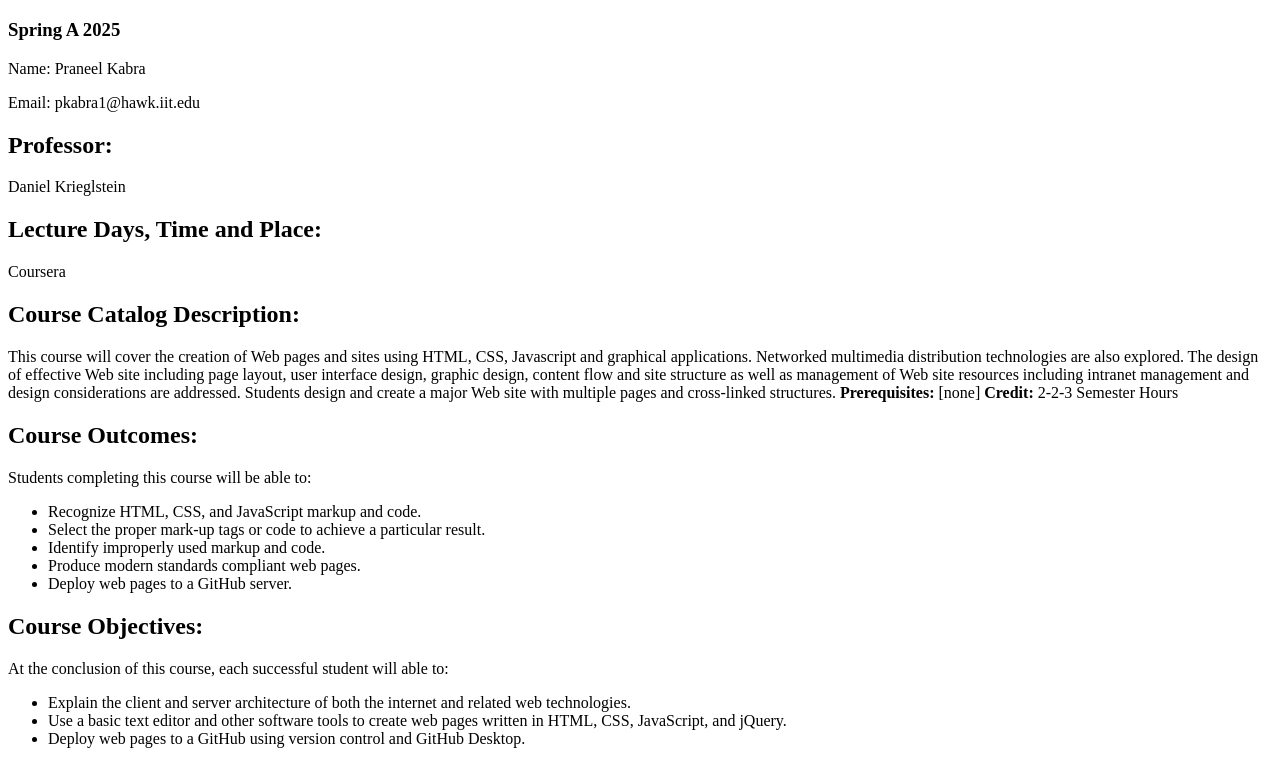
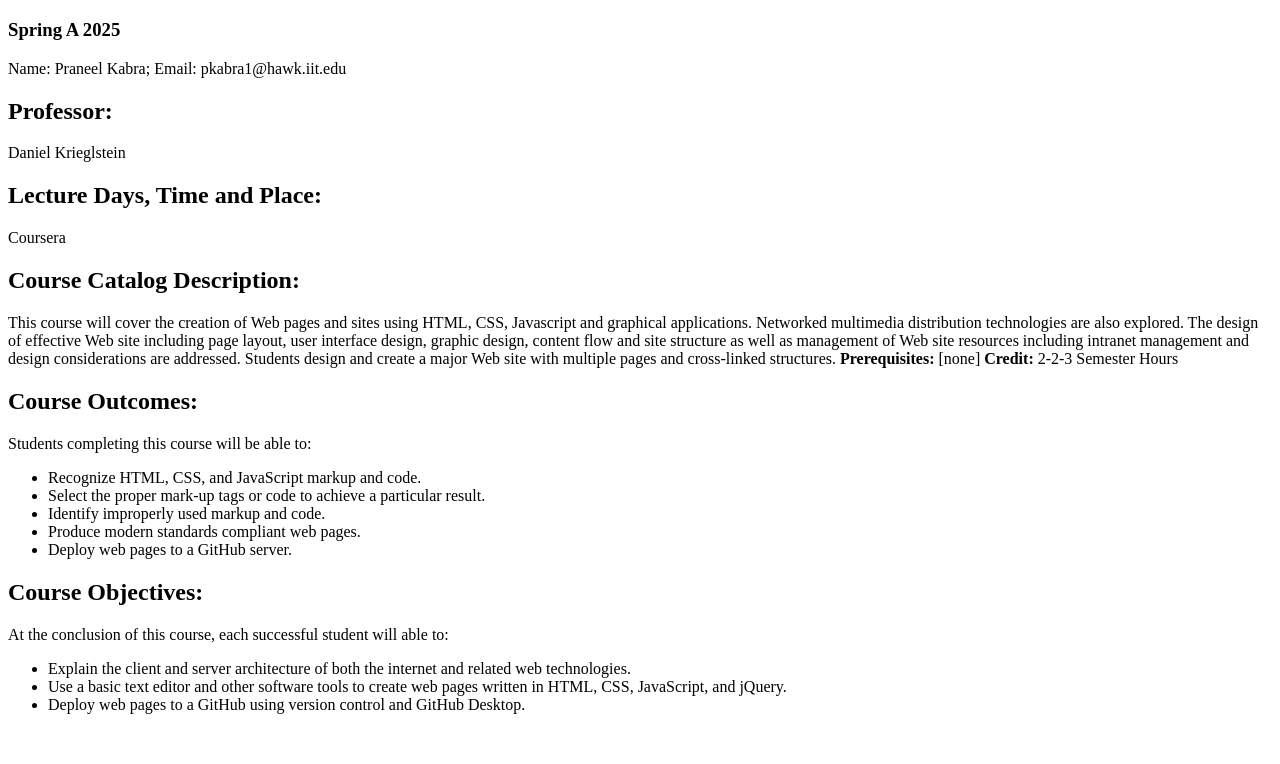
Before and after one commit to PraneelKabra/webdev_lab2, a plain HTML site: page index.html in a window 1280 px wide. Shown: the part 61-825 px from the top of the page. After the commit the page ends 800 px from the top, so only its background shows below. Drawn offline with Linux system fonts and the light colour scheme.

Commit message:
Update index.html

```diff
--- a/index.html
+++ b/index.html
@@ -8,8 +8,7 @@
 <body>
 	<h1>Internet Technologies and Web Design</h1>
 	<h3>Spring A 2025</h3>
-<p>Name: Praneel Kabra</p>
-<p>Email: pkabra1@hawk.iit.edu</p>
+	<p>Name: Praneel Kabra; Email: pkabra1@hawk.iit.edu</p>
 	<h2>Professor:</h2>
 	<p>Daniel Krieglstein</p>
 	<h2>Lecture Days, Time and Place:</h2>
@@ -23,11 +22,14 @@
 		<li>Select the proper mark-up tags or code to achieve a particular result.</li>
 		<li>Identify improperly used markup and code.</li>
 		<li>Produce modern standards compliant web pages.</li>
-<li>Deploy web pages to a GitHub server.</li></ul>
+		<li>Deploy web pages to a GitHub server.</li>
+	</ul>
 	<h2>Course Objectives:</h2>
 	<p>At the conclusion of this course, each successful student will able to:</p>
-<ul><li>Explain the client and server architecture of both the internet and related web technologies.</li>
+	<ul>
+		<li>Explain the client and server architecture of both the internet and related web technologies.</li>
 		<li>Use a basic text editor and other software tools to create web pages written in HTML, CSS, JavaScript, and jQuery.</li>
-<li>Deploy web pages to a GitHub using version control and GitHub Desktop.</li></ul>
+		<li>Deploy web pages to a GitHub using version control and GitHub Desktop.</li>
+	</ul>
 </body>
 </html>
```
Lines whose indentation alone changed are shown as unchanged.
